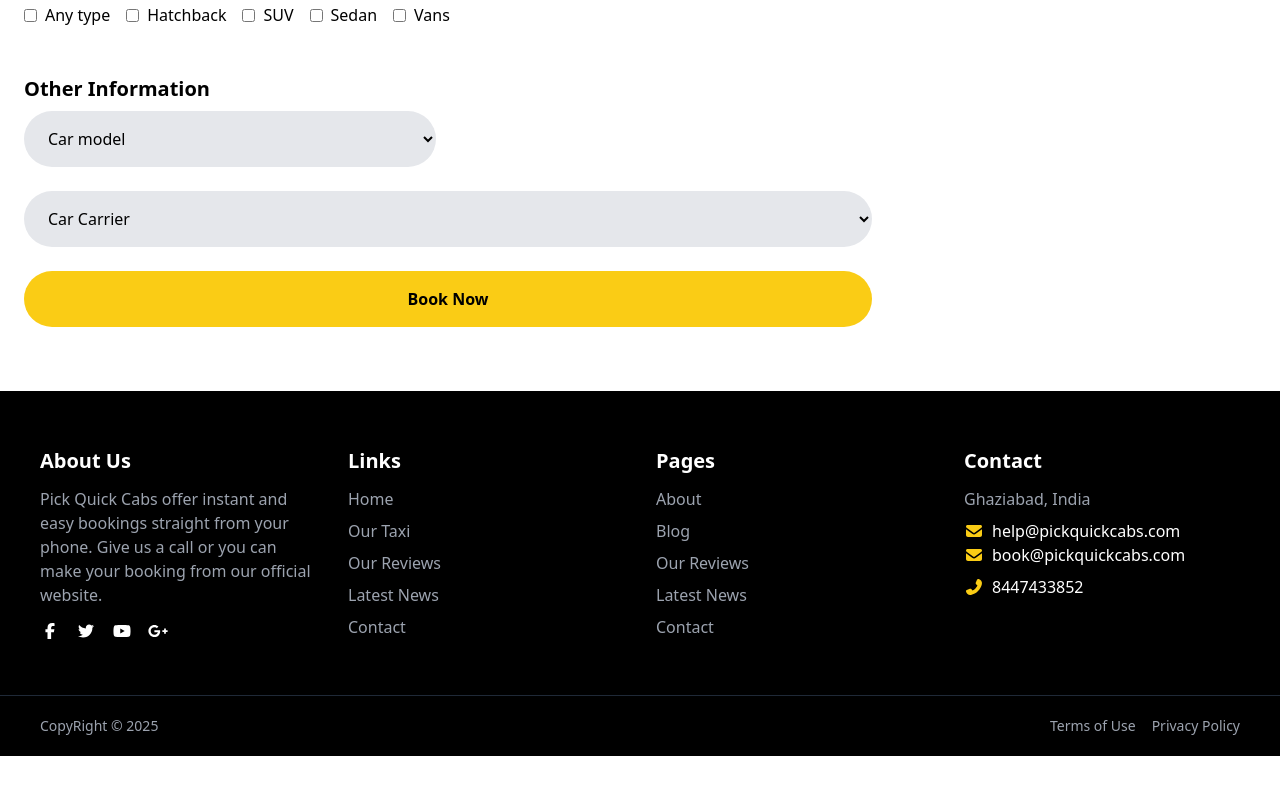
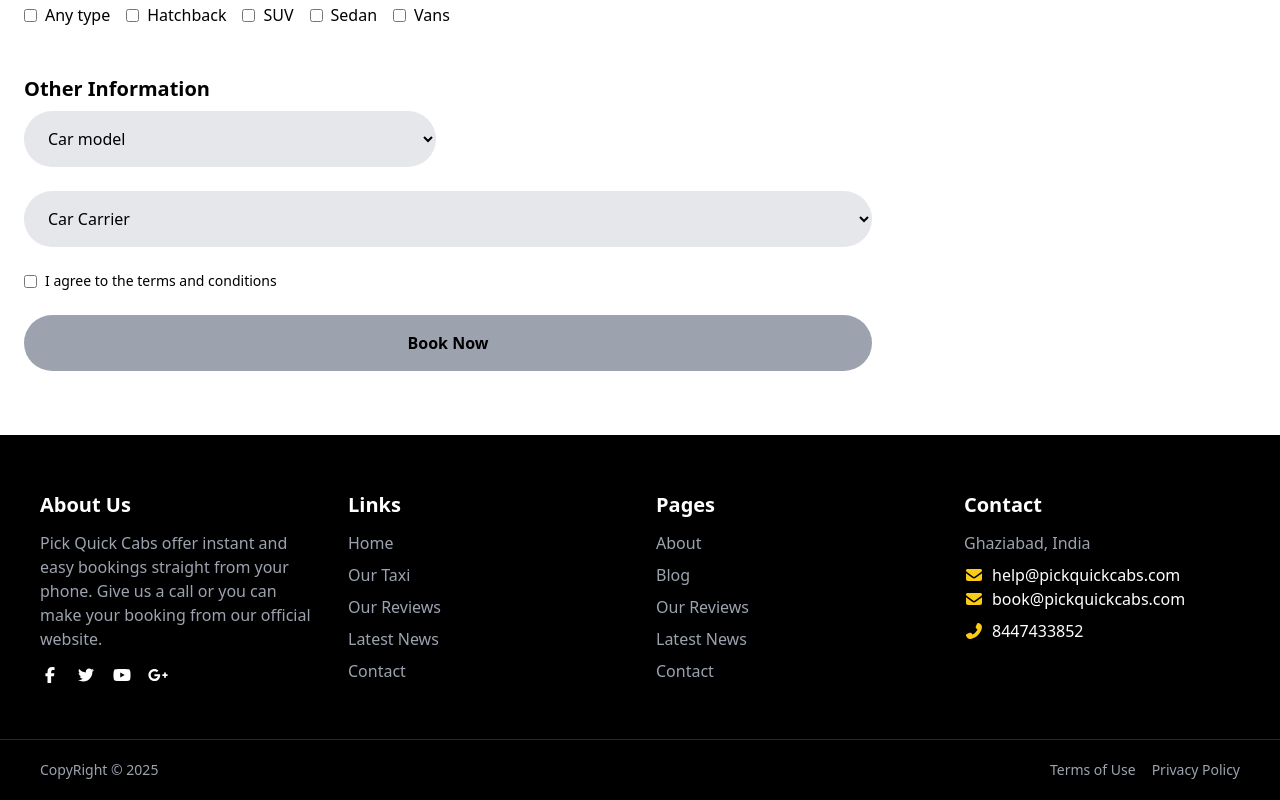
Before and after one commit to PiyushSharma8279/pickquickcabs, a React (Create React App) app: page /book-a-ride in a window 1280 px wide. Shown: the part 1423-2223 px from the top of the page. Before the commit the page ends 2179 px from the top, so only its background shows below. Built offline with nearby package versions, Linux system fonts and the light colour scheme.

Commit message:
complete form

```diff
--- a/src/Pages/BookARide/BookARide.js
+++ b/src/Pages/BookARide/BookARide.js
@@ -14,15 +14,15 @@ function BookARide() {
         time: "",
         carTypes: [],
         carModel: "",
-        driverAge: "",
         professionalDriver: "",
     });
+
+    const [agreed, setAgreed] = useState(false); // New state for checkbox
 
     const handleChange = (e) => {
         const { name, value, type, checked } = e.target;
 
-        if (type === "checkbox") {
-            // Handle Car Type checkboxes
+        if (type === "checkbox" && name === "carTypes") {
             setFormData((prev) => {
                 if (checked) {
                     return { ...prev, carTypes: [...prev.carTypes, value] };
@@ -37,6 +37,10 @@ function BookARide() {
 
     const handleSubmit = (e) => {
         e.preventDefault();
+        if (!agreed) {
+            alert("You must agree to the terms before booking!");
+            return;
+        }
         console.log("Booking Data:", formData);
         alert("Booking submitted!");
     };
@@ -50,7 +54,6 @@ function BookARide() {
         <>
             <Header />
 
-            {/* Hero Section */}
             <div
                 className="relative mt-32 h-[60vh] md:h-[80vh] flex items-center justify-center text-center text-white px-4"
                 style={{
@@ -66,11 +69,12 @@ function BookARide() {
                 </div>
             </div>
 
-            {/* Booking Form */}
             <div className="max-w-4xl px-6 py-16">
                 <p className="text-yellow-500 text-sm mb-2">• Rides – Always on Time </p>
                 <h2 className="text-4xl md:text-5xl font-bold mb-8">Explore Instant and Easy Bookings </h2>
-                <p className=" py-4">Pick Quick Cabs offer instant and easy bookings straight from your phone. Give us a call or you can make your booking from our official website. We are also working on our app to make ride bookings effortless. Enjoy the most affordable rides across India. </p>
+                <p className="py-4">
+                    Pick Quick Cabs offer instant and easy bookings straight from your phone. Give us a call or you can make your booking from our official website. We are also working on our app to make ride bookings effortless. Enjoy the most affordable rides across India.
+                </p>
 
                 <form onSubmit={handleSubmit} className="grid grid-cols-1 md:grid-cols-2 gap-6">
                     {/* Name */}
@@ -82,7 +86,6 @@ function BookARide() {
                         onChange={handleChange}
                         className="w-full bg-gray-200 text-black px-5 py-4 rounded-full outline-none"
                     />
-
                     {/* Email */}
                     <input
                         type="email"
@@ -92,7 +95,6 @@ function BookARide() {
                         onChange={handleChange}
                         className="w-full bg-gray-200 text-black px-5 py-4 rounded-full outline-none"
                     />
-
                     {/* Passengers */}
                     <input
                         type="number"
@@ -102,7 +104,6 @@ function BookARide() {
                         onChange={handleChange}
                         className="w-full bg-gray-200 text-black px-5 py-4 rounded-full outline-none"
                     />
-
                     {/* Pickup */}
                     <input
                         type="text"
@@ -112,8 +113,7 @@ function BookARide() {
                         onChange={handleChange}
                         className="w-full bg-gray-200 text-black px-5 py-4 rounded-full outline-none"
                     />
-
-
+                    {/* Dropoff */}
                     <input
                         type="text"
                         name="dropoff"
@@ -122,8 +122,7 @@ function BookARide() {
                         onChange={handleChange}
                         className="w-full bg-gray-200 text-black px-5 py-4 rounded-full outline-none"
                     />
-
-
+                    {/* Date */}
                     <input
                         type="date"
                         name="date"
@@ -131,8 +130,7 @@ function BookARide() {
                         onChange={handleChange}
                         className="w-full bg-gray-200 text-black px-5 py-4 rounded-full outline-none"
                     />
-
-
+                    {/* Time */}
                     <select
                         name="time"
                         value={formData.time}
@@ -145,7 +143,7 @@ function BookARide() {
                         <option value="12PM–12.59PM">12PM–12.59PM</option>
                     </select>
 
-
+                    {/* Car Types */}
                     <div className="md:col-span-2 mt-6">
                         <h3 className="text-xl font-bold mb-2">Select Car Type</h3>
                         <div className="flex flex-wrap gap-4">
@@ -164,7 +162,7 @@ function BookARide() {
                         </div>
                     </div>
 
-
+                    {/* Other Information */}
                     <div className="md:col-span-2 mt-6">
                         <h3 className="text-xl font-bold mb-2">Other Information</h3>
                         <div className="grid grid-cols-1 md:grid-cols-2 gap-6">
@@ -175,16 +173,13 @@ function BookARide() {
                                 className="w-full bg-gray-200 text-black px-5 py-4 rounded-full outline-none"
                             >
                                 <option value="">Car model</option>
-                                <option value="Swift Dzire">Wagonr</option>
-                                <option value="Swift Dzire">Kia carens</option>
-                                <option value="Swift Dzire">Innova</option>
+                                <option value="Wagonr">Wagonr</option>
+                                <option value="Kia carens">Kia carens</option>
+                                <option value="Innova">Innova</option>
                                 <option value="Swift Dzire">Swift Dzire</option>
-                                <option value="Innova">Innova</option>
                                 <option value="Ertiga">Ertiga</option>
-                                <option value="Honda City">Force Traveller</option>
+                                <option value="Force Traveller">Force Traveller</option>
                             </select>
-
-
 
                             <select
                                 name="professionalDriver"
@@ -199,11 +194,27 @@ function BookARide() {
                         </div>
                     </div>
 
+                    {/* Agreement Checkbox */}
+                    <div className="md:col-span-2 flex items-center space-x-2">
+                        <input
+                            type="checkbox"
+                            checked={agreed}
+                            onChange={(e) => setAgreed(e.target.checked)}
+                            id="agree"
+                        />
+                        <label htmlFor="agree" className="text-sm">
+                            I agree to the terms and conditions
+                        </label>
+                    </div>
 
+                    {/* Submit Button */}
                     <div className="md:col-span-2">
                         <button
                             type="submit"
-                            className="w-full bg-yellow-400 hover:bg-yellow-500 text-black font-bold py-4 rounded-full"
+                            disabled={!agreed} // Disable until checked
+                            className={`w-full font-bold py-4 rounded-full text-black ${
+                                agreed ? "bg-yellow-400 hover:bg-yellow-500" : "bg-gray-400 cursor-not-allowed"
+                            }`}
                         >
                             Book Now
                         </button>
```
